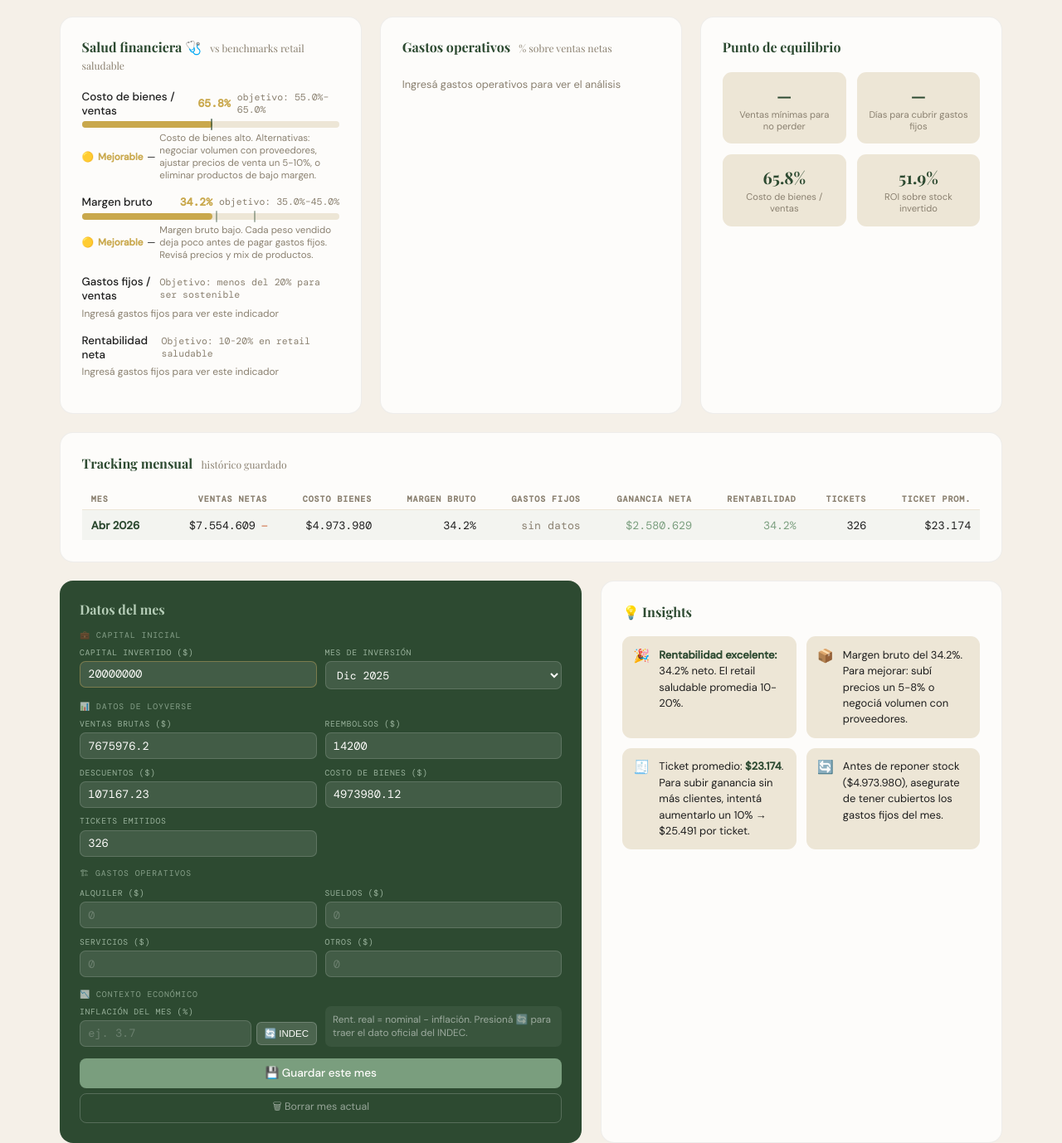
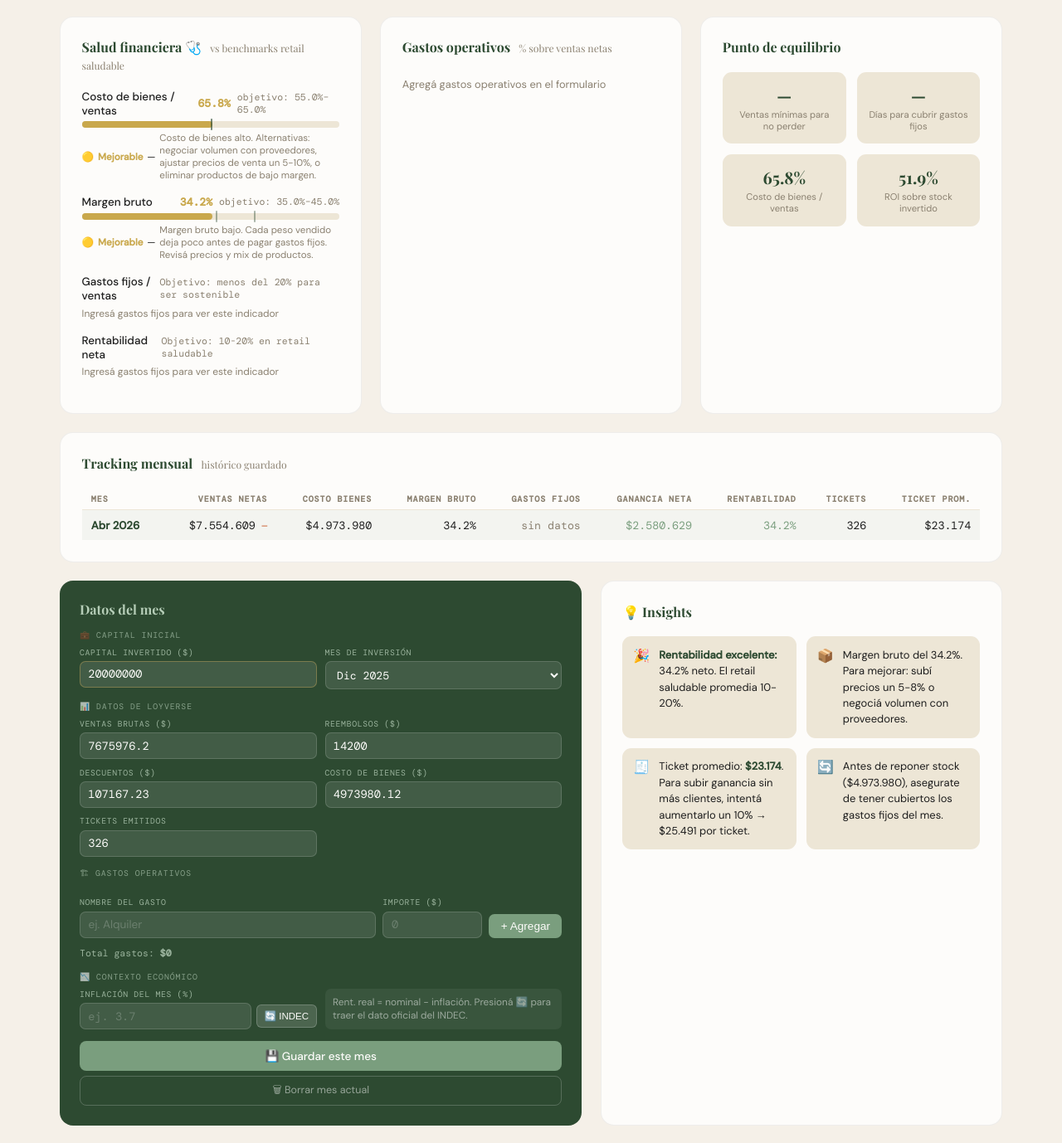
Before and after one commit to camarasdupen-beep/Dashboard, a plain HTML site: page index.html in a window 1280 px wide. Shown: the part 1137-2515 px from the top of the page at 83% size. Drawn offline with nearby package versions, Linux system fonts and the light colour scheme; no server answers; a web font is replaced by a local one.

Commit message:
Add files via upload

```diff
--- a/index.html
+++ b/index.html
@@ -347,11 +347,22 @@
       </div>
 
       <div class="sec-label">🏗 Gastos operativos</div>
-      <div class="ig2">
-        <div class="ig"><label>Alquiler ($)</label><input type="number" id="i-al" placeholder="0" oninput="recalc()"></div>
-        <div class="ig"><label>Sueldos ($)</label><input type="number" id="i-su" placeholder="0" oninput="recalc()"></div>
-        <div class="ig"><label>Servicios ($)</label><input type="number" id="i-se" placeholder="0" oninput="recalc()"></div>
-        <div class="ig"><label>Otros ($)</label><input type="number" id="i-ot" placeholder="0" oninput="recalc()"></div>
+      <!-- lista dinámica -->
+      <div id="gf-lista" style="display:flex;flex-direction:column;gap:.45rem;margin-bottom:.7rem"></div>
+      <!-- agregar ítem -->
+      <div style="display:grid;grid-template-columns:1fr auto auto;gap:.5rem;align-items:end">
+        <div class="ig">
+          <label>Nombre del gasto</label>
+          <input type="text" id="gf-nombre" placeholder="ej. Alquiler" style="background:rgba(255,255,255,.1);border:1px solid rgba(255,255,255,.15);border-radius:7px;color:var(--white);font-family:'DM Sans',sans-serif;font-size:.85rem;padding:.42rem .6rem;outline:none;width:100%">
+        </div>
+        <div class="ig">
+          <label>Importe ($)</label>
+          <input type="number" id="gf-importe" placeholder="0" style="background:rgba(255,255,255,.1);border:1px solid rgba(255,255,255,.15);border-radius:7px;color:var(--white);font-family:'DM Mono',monospace;font-size:.85rem;padding:.42rem .6rem;outline:none;width:120px">
+        </div>
+        <button onclick="addGasto()" style="background:var(--sage);border:none;border-radius:7px;color:var(--white);font-size:.85rem;font-weight:500;padding:.45rem .9rem;cursor:pointer;transition:background .2s;white-space:nowrap">+ Agregar</button>
+      </div>
+      <div style="margin-top:.7rem;font-family:'DM Mono',monospace;font-size:.72rem;color:var(--sage-lt);opacity:.8">
+        Total gastos: <span id="gf-total" style="font-weight:600">$0</span>
       </div>
 
       <div class="sec-label">📉 Contexto económico</div>
@@ -501,13 +512,13 @@ function loadIntoForm(year,month){
   const d=loadMonth(year,month)||{};
   $('i-vb').value=d.vb||''; $('i-re').value=d.re||''; $('i-de').value=d.de||'';
   $('i-cb').value=d.cb||''; $('i-tk').value=d.tk||'';
-  $('i-al').value=d.al||''; $('i-su').value=d.su||''; $('i-se').value=d.se||''; $('i-ot').value=d.ot||''; $('i-inf').value=d.inf||'';
+  $('i-inf').value=d.inf||'';
 }
 
 function saveCurrentMonth(){
   const data={
     vb:fv('i-vb'),re:fv('i-re'),de:fv('i-de'),cb:fv('i-cb'),tk:fv('i-tk'),
-    al:fv('i-al'),su:fv('i-su'),se:fv('i-se'),ot:fv('i-ot'),inf:fv('i-inf'),
+    inf:fv('i-inf'),
   };
   saveMonth(selectedYear,selectedMonth,data);
   const badge=$('saved-badge');
@@ -523,6 +534,7 @@ function clearCurrentMonth(){
   if(!confirm(`¿Borrar los datos de ${MONTHS[selectedMonth]} ${selectedYear}?`)) return;
   deleteMonth(selectedYear,selectedMonth);
   loadIntoForm(selectedYear,selectedMonth);
+  renderGastosList();
   loadEmpForm();
   recalc();
   drawTrackingTable();
@@ -548,7 +560,7 @@ function drawAnual(){
   const rows=saved.map(s=>{
     const d=s.data;
     const vn=(d.vb||0)-(d.re||0)-(d.de||0);
-    const cb=d.cb||0,gf=(d.al||0)+(d.su||0)+(d.se||0)+(d.ot||0);
+    const cb=d.cb||0,gf=(()=>{ try{ const raw=localStorage.getItem(gfKey(s.year,s.month)); return raw?JSON.parse(raw).reduce((t,i)=>t+i.importe,0):0; }catch(e){return 0;} })();
     const neto=vn-cb-gf,mb=vn?(vn-cb)/vn:0,rent=vn?neto/vn:0;
     const inf=d.inf||0, rentReal=inf?(rent-(inf/100)):null;
     totVn+=vn; totCb+=cb; totGf+=gf; totNeto+=neto; totTk+=(d.tk||0);
@@ -792,19 +804,22 @@ function drawBenchmarks(vn,cb,gf,neto){
 }
 
 // ── GASTOS ────────────────────────────────────────────────────────────────────
-function drawGastos(vn,al,su,se,ot){
+const GASTO_COLORS=['#c9a84c','#7a9e7e','#6b5c4a','#b08070','#4a7ca5','#a07060','#608070'];
+function drawGastos(vn){
   const wrap=$('gastos-progs'); wrap.innerHTML='';
-  const items=[['Alquiler',al,'#c9a84c'],['Sueldos',su,'#7a9e7e'],['Servicios',se,'#6b5c4a'],['Otros',ot,'#b08070']];
-  let shown=0;
-  items.forEach(([lbl,val,color])=>{
-    if(!val)return; shown++;
-    const pct=vn?val/vn:0;
+  const items=loadGastos(selectedYear, selectedMonth);
+  if(!items.length){
+    wrap.innerHTML='<p style="color:var(--muted);font-size:.8rem;padding:.4rem 0">Agregá gastos operativos en el formulario</p>';
+    return;
+  }
+  items.forEach((it,i)=>{
+    const pct=vn?it.importe/vn:0;
+    const color=GASTO_COLORS[i%GASTO_COLORS.length];
     const d=document.createElement('div'); d.className='prog-wrap';
-    d.innerHTML=`<div class="prog-label"><span>${lbl}</span><span>${fp(pct)} · ${fmt(val)}</span></div>
+    d.innerHTML=`<div class="prog-label"><span>${it.nombre}</span><span>${fp(pct)} · ${fmt(it.importe)}</span></div>
     <div class="prog-track"><div class="prog-fill" style="width:${Math.min(pct*100,100)}%;background:${color}"></div></div>`;
     wrap.appendChild(d);
   });
-  if(!shown) wrap.innerHTML='<p style="color:var(--muted);font-size:.8rem;padding:.4rem 0">Ingresá gastos operativos para ver el análisis</p>';
 }
 
 // ── TRACKING TABLE ────────────────────────────────────────────────────────────
@@ -818,7 +833,7 @@ function drawTrackingTable(){
   saved.forEach((s,idx)=>{
     const d=s.data;
     const vn=(d.vb||0)-(d.re||0)-(d.de||0);
-    const cb=d.cb||0,gf=(d.al||0)+(d.su||0)+(d.se||0)+(d.ot||0);
+    const cb=d.cb||0,gf=(()=>{ try{ const raw=localStorage.getItem(gfKey(s.year,s.month)); return raw?JSON.parse(raw).reduce((t,i)=>t+i.importe,0):0; }catch(e){return 0;} })();
     const neto=vn-cb-gf, mb=vn?(vn-cb)/vn:0, rent=vn?neto/vn:0;
     const isActive=s.year===selectedYear&&s.month===selectedMonth;
     // vs mes anterior
@@ -1218,8 +1233,9 @@ function drawBanner(vn, cb, gf, neto, rent, inf, rentReal){
 function recalc(){
   const vb=fv('i-vb'),re=fv('i-re'),de=fv('i-de'),cb=fv('i-cb'),tk=fv('i-tk');
   const vn=vb-re-de;
-  const al=fv('i-al'),su=fv('i-su'),se=fv('i-se'),ot=fv('i-ot'),inf=fv('i-inf');
-  const gf=al+su+se+ot;
+  const inf=fv('i-inf');
+  const gf=getTotalGastos();
+  const al=0,su=0,se=0,ot=0; // compatibilidad legacy
   const benBruto=vn-cb, neto=benBruto-gf;
   const mb=vn?benBruto/vn:0, rent=vn?neto/vn:0;
   const rentReal=inf?rent-(inf/100):null;
@@ -1250,9 +1266,70 @@ function recalc(){
   drawAnual();
   drawTickets(vb,re,de,vn,cb,tk);
   drawBenchmarks(vn,cb,gf,neto);
-  drawGastos(vn,al,su,se,ot);
+  drawGastos(vn);
   drawMonthlyBars(vn,cb,gf);
   drawInsights(vn,cb,benBruto,neto,mb,rent,be,gf,tk,re,de,inf,rentReal);
+}
+
+// ── GASTOS FIJOS DINÁMICOS ────────────────────────────────────────────────────
+function gfKey(year, month){ return `raiden_gf_${year}_${String(month).padStart(2,'0')}`; }
+
+function loadGastos(year, month){
+  try{
+    const raw = localStorage.getItem(gfKey(year, month));
+    return raw ? JSON.parse(raw) : [];
+  }catch(e){ return []; }
+}
+
+function saveGastos(year, month, items){
+  try{ localStorage.setItem(gfKey(year, month), JSON.stringify(items)); }catch(e){}
+}
+
+function addGasto(){
+  const nombre  = $('gf-nombre').value.trim();
+  const importe = parseFloat($('gf-importe').value) || 0;
+  if(!importe){ $('gf-importe').focus(); return; }
+  const items = loadGastos(selectedYear, selectedMonth);
+  items.push({ nombre: nombre || 'Gasto', importe });
+  saveGastos(selectedYear, selectedMonth, items);
+  $('gf-nombre').value  = '';
+  $('gf-importe').value = '';
+  $('gf-nombre').focus();
+  renderGastosList();
+  recalc();
+}
+
+function deleteGasto(idx){
+  const items = loadGastos(selectedYear, selectedMonth);
+  items.splice(idx, 1);
+  saveGastos(selectedYear, selectedMonth, items);
+  renderGastosList();
+  recalc();
+}
+
+function renderGastosList(){
+  const items = loadGastos(selectedYear, selectedMonth);
+  const lista = $('gf-lista');
+  if(!lista) return;
+  lista.innerHTML = '';
+  let total = 0;
+  items.forEach((it, i) => {
+    total += it.importe;
+    const row = document.createElement('div');
+    row.style.cssText = 'display:flex;align-items:center;justify-content:space-between;background:rgba(255,255,255,.08);border-radius:7px;padding:.38rem .65rem;gap:.5rem';
+    row.innerHTML = `
+      <span style="font-size:.83rem;color:rgba(255,255,255,.85);flex:1">${it.nombre}</span>
+      <span style="font-family:'DM Mono',monospace;font-size:.83rem;color:var(--sage-lt)">${fmt(it.importe)}</span>
+      <button onclick="deleteGasto(${i})" style="background:none;border:none;cursor:pointer;color:rgba(255,255,255,.3);font-size:.8rem;padding:.1rem .3rem;border-radius:4px;transition:color .2s" onmouseover="this.style.color='var(--rust)'" onmouseout="this.style.color='rgba(255,255,255,.3)'">✕</button>
+    `;
+    lista.appendChild(row);
+  });
+  const totalEl = $('gf-total');
+  if(totalEl) totalEl.textContent = fmt(total);
+}
+
+function getTotalGastos(){
+  return loadGastos(selectedYear, selectedMonth).reduce((s, it) => s + it.importe, 0);
 }
 
 // ── EMPLEADA ──────────────────────────────────────────────────────────────────
@@ -1339,6 +1416,7 @@ function loadEmpForm(){
 seedIfEmpty();
 buildTabs();
 loadCapitalForm();
+renderGastosList();
 loadEmpForm();
 // seleccionar el mes activo por defecto: abril 2026 si existe, sino el más reciente
 const abril=loadMonth(2026,3);
```
